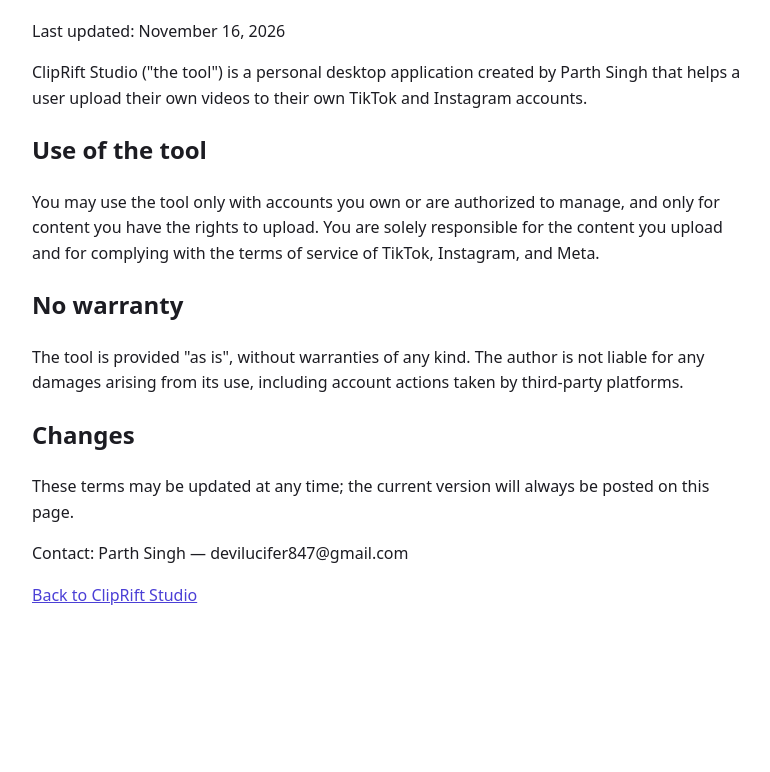
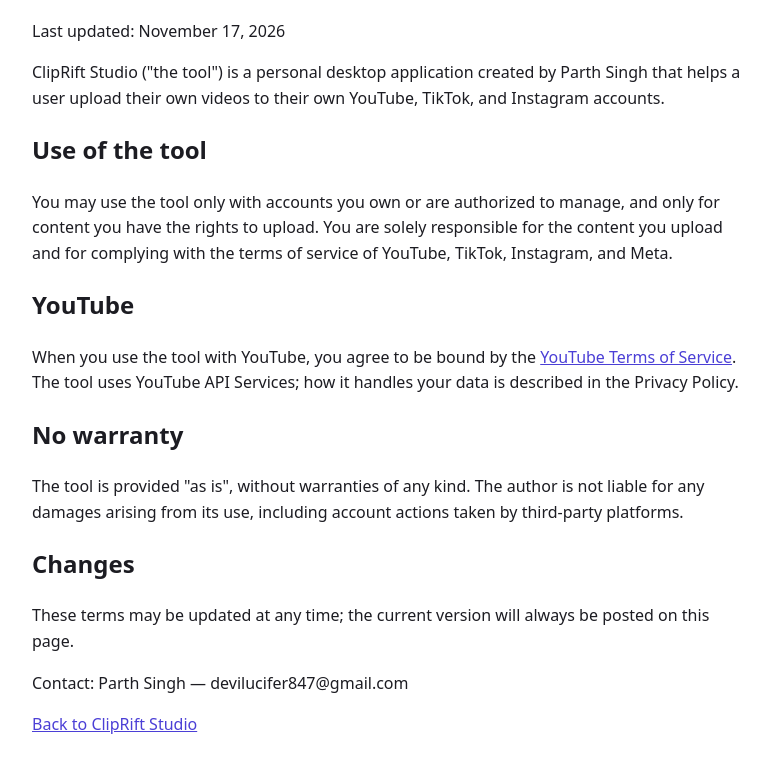
Before and after one commit to Ps23102004/cliprift-pages, a plain HTML site: page terms.html in a window 1280 px wide. Shown: the part 94-866 px from the top of the page, without its empty margins (248-1018 px from the left). Before the commit the page ends 800 px from the top, so only its background shows below. Drawn offline with Linux system fonts and the light colour scheme.

Commit message:
Update terms.html: YouTube API disclosure and accuracy fixes for YouTube audit

```diff
--- a/terms.html
+++ b/terms.html
@@ -8,13 +8,17 @@
 </head>
 <body>
 <h1>Terms of Service</h1>
-<p>Last updated: November 16, 2026</p>
+<p>Last updated: November 17, 2026</p>
 <p>ClipRift Studio ("the tool") is a personal desktop application created by Parth Singh
-that helps a user upload their own videos to their own TikTok and Instagram accounts.</p>
+that helps a user upload their own videos to their own YouTube, TikTok, and Instagram accounts.</p>
 <h2>Use of the tool</h2>
 <p>You may use the tool only with accounts you own or are authorized to manage, and only
 for content you have the rights to upload. You are solely responsible for the content you
-upload and for complying with the terms of service of TikTok, Instagram, and Meta.</p>
+upload and for complying with the terms of service of YouTube, TikTok, Instagram, and Meta.</p>
+<h2>YouTube</h2>
+<p>When you use the tool with YouTube, you agree to be bound by the
+<a href="https://www.youtube.com/t/terms">YouTube Terms of Service</a>. The tool uses
+YouTube API Services; how it handles your data is described in the Privacy Policy.</p>
 <h2>No warranty</h2>
 <p>The tool is provided "as is", without warranties of any kind. The author is not liable
 for any damages arising from its use, including account actions taken by third-party
```
